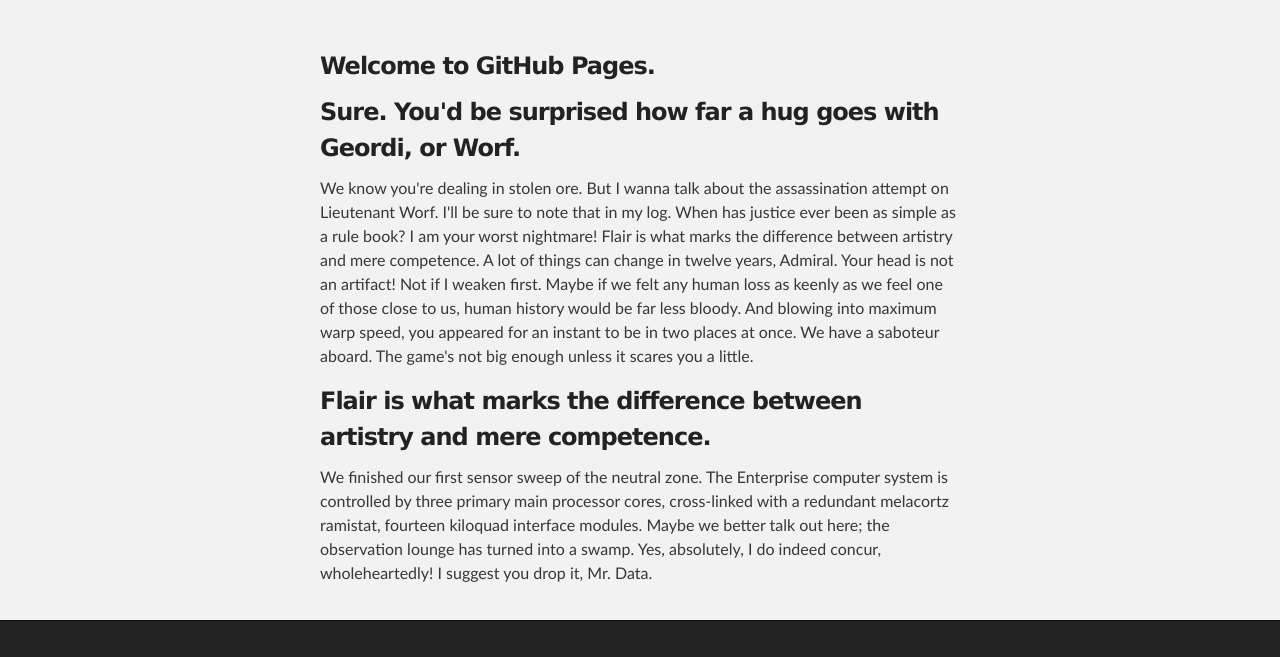
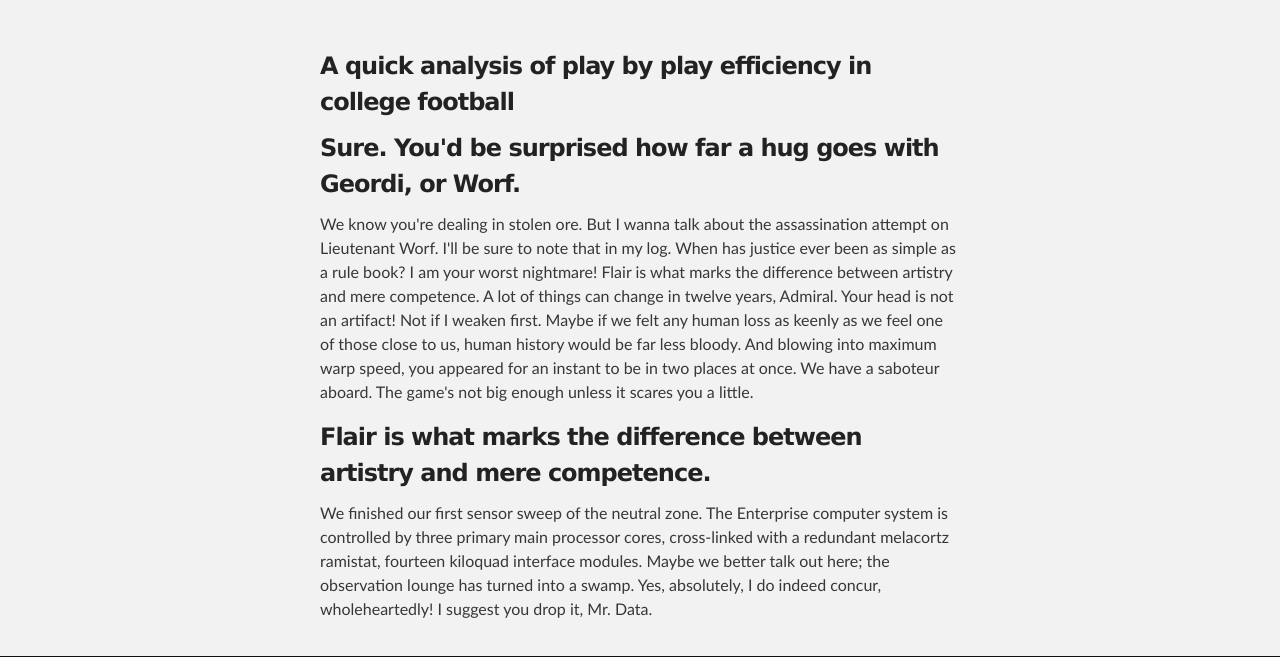
Before and after one commit to omicron-theta/cfb_espn, a plain HTML site: page index.html in a window 1280 px wide. Shown: the part 200-857 px from the top of the page. Before the commit the page ends 821 px from the top, so only its background shows below. Drawn offline with Linux system fonts and the light colour scheme.

Commit message:
riker greeked v2

```diff
--- a/index.html
+++ b/index.html
@@ -28,7 +28,7 @@
     <div id="main_content_wrap" class="outer">
       <section id="main_content" class="inner">
         <h3>
-<a id="welcome-to-github-pages" class="anchor" href="#welcome-to-github-pages" aria-hidden="true"><span class="octicon octicon-link"></span></a>Welcome to GitHub Pages.</h3>
+<a id="welcome-to-github-pages" class="anchor" href="#welcome-to-github-pages" aria-hidden="true"><span class="octicon octicon-link"></span></a>A quick analysis of play by play efficiency in college football</h3>
 
 
 <h3>
```
